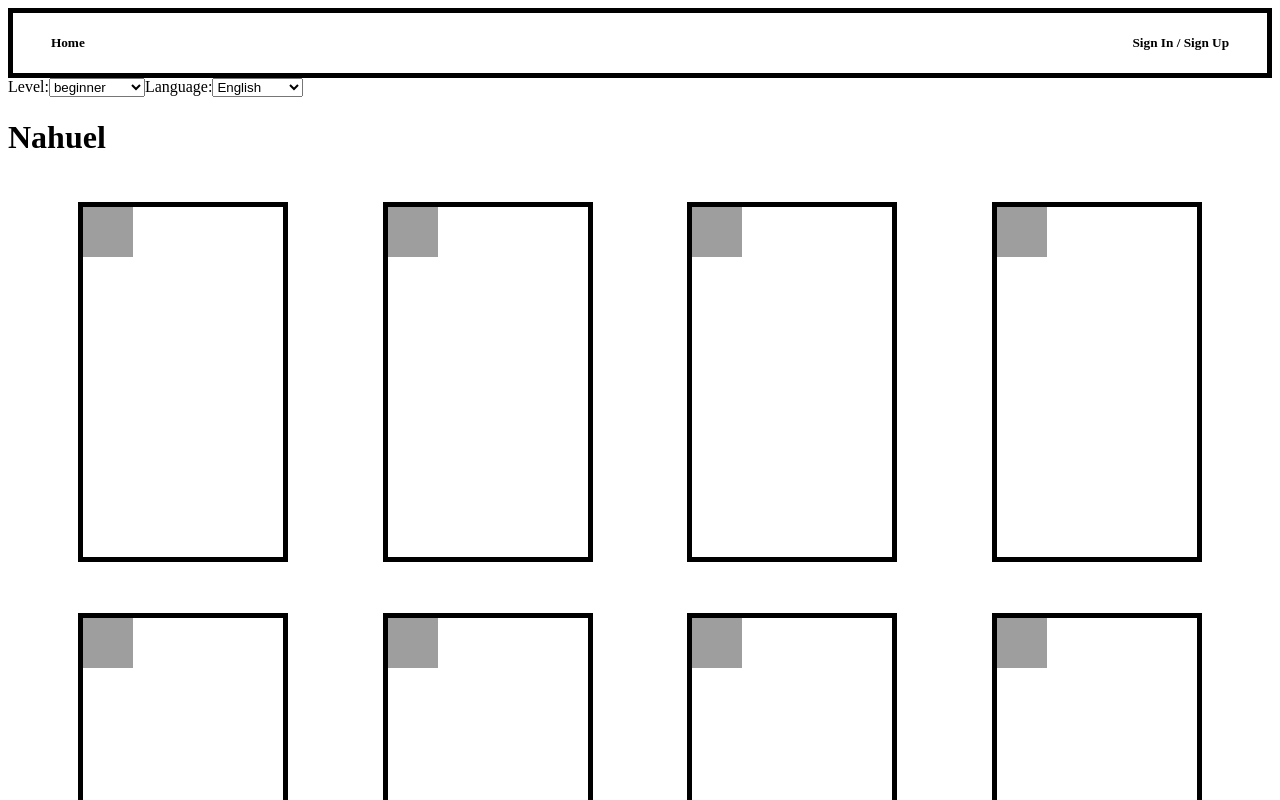
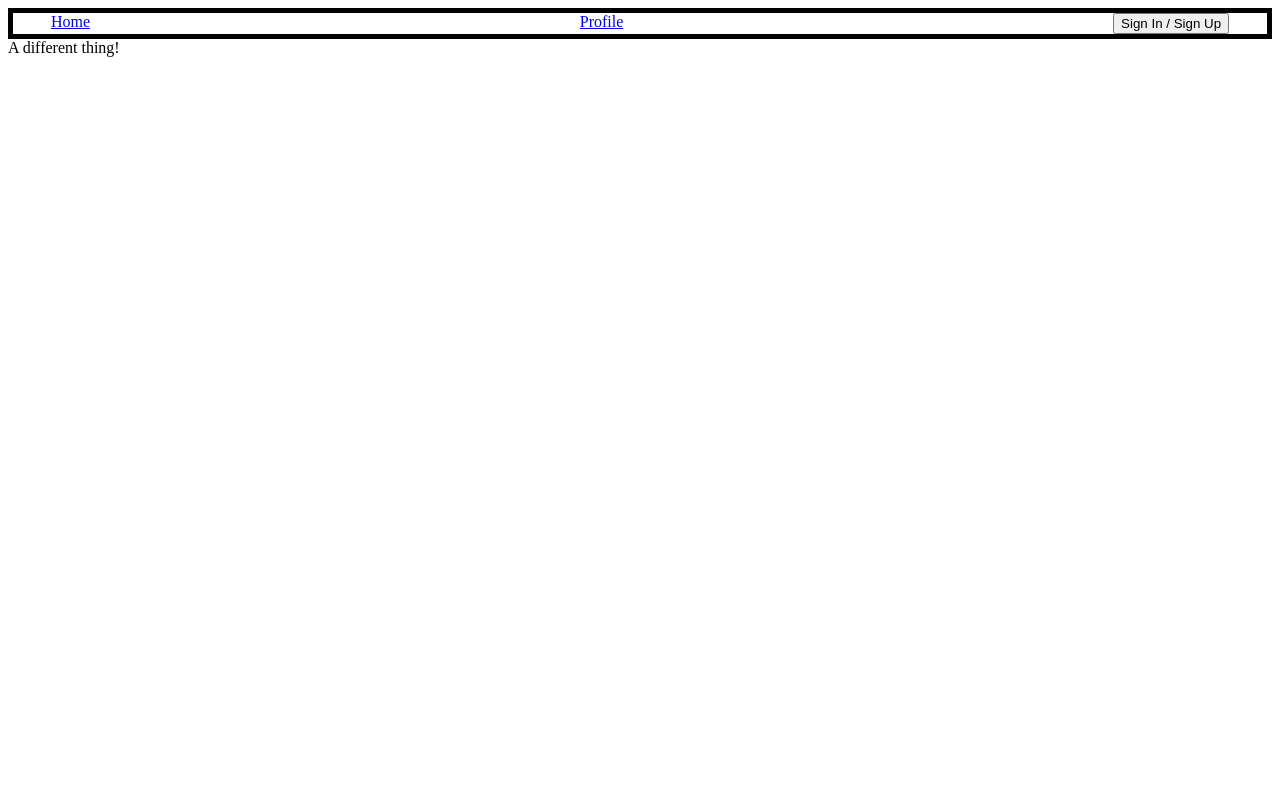
Before and after one commit to nahuelarjonadev/Lang-Chat, a React app: page /profile in a window 1280 px wide. Shown: the top 800 px of the page. Built offline with nearby package versions, Linux system fonts and the light colour scheme; grey boxes are pictures that could not be loaded; the HTML template or start-up script is replaced by a standard one.

Commit message:
Implemented react-router and moved nav bar to App

```diff
--- a/client/App.js
+++ /dev/null
@@ -1,12 +0,0 @@
-import React from 'react';
-import Home from './Containers/Home';
-
-function App() {
-  return (
-    <div>
-      <Home />
-    </div>
-  );
-}
-
-export default App;
--- /dev/null
+++ b/client/App.jsx
@@ -0,0 +1,23 @@
+import React from 'react';
+import { BrowserRouter as Router, Switch, Route } from 'react-router-dom';
+import Home from './Containers/Home.jsx';
+import ProfilePageContainer from './Containers/ProfilePageContainer.jsx'
+import Navbar from './Components/Navbar.jsx';
+
+function App() {
+  return (
+    <div id="app-div">
+      <Router>
+        <Navbar />
+        <div id="main-div">
+          <Switch>
+          <Route path="/" exact component={Home} />
+          <Route path="/profile" exact component={ProfilePageContainer} />
+          </Switch>
+        </div>
+      </Router>
+    </div>
+  );
+}
+
+export default App;
--- a/client/Components/Navbar.js
+++ b/client/Components/Navbar.jsx
@@ -1,12 +1,14 @@
 import React from 'react'
 import styled from 'styled-components';
+import { NavLink } from 'react-router-dom';
 
 
 function Navbar() {
   return (
     <NavbarStyled>
-      <h5>Home</h5>
-      <h5>Sign In / Sign Up</h5>
+      <NavLink to='/'>Home</NavLink>
+      <NavLink to='/profile'>Profile</NavLink>
+      <button>Sign In / Sign Up</button>
     </NavbarStyled>
   );
 }
--- a/client/Containers/Home.js
+++ b/client/Containers/Home.jsx
@@ -1,8 +1,7 @@
 import React, { useState } from 'react';
-import NavBar from '../Components/Navbar';
-import ProfileCardsContainer from './ProfileCardsContainer';
+import ProfileCardsContainer from './ProfileCardsContainer.jsx';
 import Filter from '../Components/Filter.jsx'
-import UserInfo from '../Components/UserInfo'
+import UserInfo from '../Components/UserInfo.jsx'
 
 function Home() {
   const [languages, setLanguages] = useState(['English', 'Spanish', 'Portuguese', 'Korean', 'Tagalog'])
@@ -11,7 +10,6 @@ function Home() {
   ])
   return (
     <div>
-      <NavBar />
       <Filter languages={languages} />
       <UserInfo />
       <ProfileCardsContainer />
--- a/client/Containers/ProfileCardsContainer.js
+++ b/client/Containers/ProfileCardsContainer.jsx
@@ -1,8 +1,6 @@
 import React from 'react';
-import ProfileCard from '../Components/ProfileCard';
-
+import ProfileCard from '../Components/ProfileCard.jsx';
 import styled from 'styled-components';
-
 
 function ProfileCardsContainer() {
   return (
--- /dev/null
+++ b/client/Containers/ProfilePageContainer.jsx
@@ -0,0 +1,18 @@
+import React from 'react';
+import styled from 'styled-components';
+
+function ProfilePageContainer() {
+    return (
+      <ProfilePageContainerStyled>
+          <div>
+              A different thing!
+          </div>
+      </ProfilePageContainerStyled>
+    )
+  }
+
+  const ProfilePageContainerStyled = styled.div`
+   display: flex;`
+
+
+export default ProfilePageContainer;
--- a/client/index.js
+++ b/client/index.js
@@ -1,5 +1,10 @@
 import React from 'react';
 import { render } from "react-dom";
-import App from "./App";
+import App from "./App.jsx";
+import { BrowserRouter } from 'react-router-dom';
 
-render(<App />, document.getElementById('root'))
+render(
+<BrowserRouter>
+  <App />
+</BrowserRouter>,
+document.getElementById('root'))
--- a/package.json
+++ b/package.json
@@ -28,6 +28,7 @@
     "prop-types": "^15.7.2",
     "react": "^16.8.6",
     "react-dom": "^16.8.6",
+    "react-router-dom": "^5.0.1",
     "styled-components": "^4.3.2"
   },
   "devDependencies": {
```
Also changed, not shown: client/Components/ProfileCard.jsx (renamed from client/Components/ProfileCard.js), client/Components/UserInfo.jsx (renamed from client/Components/UserInfo.js).
